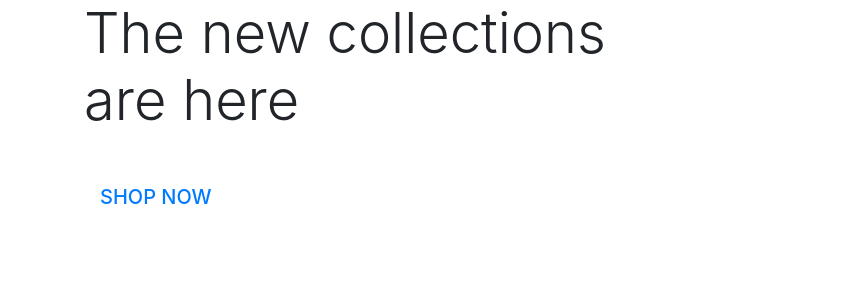
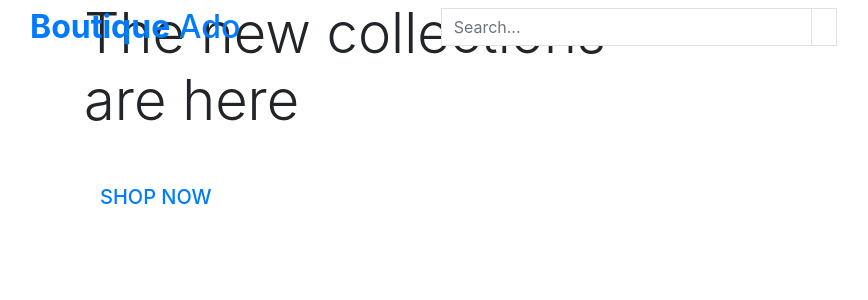
Before and after one commit to nfepb/CI-Boutique-Ado, a Django app: page / in a window 1280 px wide. Shown: the top 300 px of the page, without its empty margins (1-869 px from the left). Run offline with Django 3.2, Linux system fonts and the light colour scheme.

Commit message:
Adds header & search form in home page template.

```diff
--- a/templates/base.html
+++ b/templates/base.html
@@ -54,8 +54,44 @@
     <title>Boutique Ado {% block extra_title %}{% endblock %}</title>
   </head>
   <body>
-    <header class="container-fluid fixed-top"></header>
+    <!-- Header -->
+    <header class="container-fluid fixed-top">
+      <div class="row">
+        <div
+          class="col-12 col-lg-4 my-auto py-1 py-lg-0 text-center text-lg-left"
+        >
+          <a href="(% url 'home' %)" class="nav-link main-logo-link">
+            <h2 class="logo-font text-black my-0">
+              <strong>Boutique</strong> Ado
+            </h2>
+          </a>
+        </div>
+        <!-- Search form  -->
+        <div class="col-12 col-lg-4 my-auto py-1 py-lg-0">
+          <form action="" method="get">
+            <div class="input-group w-100">
+              <input
+                class="form-control border border-black rounded-0"
+                type="text"
+                name="q"
+                placeholder="Search..."
+              />
+              <div class="input-group-append">
+                <button
+                  type="submit"
+                  class="form-control btn btn-black border border-blavk rounded-0"
+                >
+                  <span class="icon"><i class="fas fa-search"></i></span>
+                </button>
+              </div>
+            </div>
+          </form>
+        </div>
+        <div class="col-12 col-lg-4 my-auto py-1 py-lg-0"></div>
+      </div>
+    </header>
 
+    <!-- Message area  -->
     {% if messages %}
     <div class="message-container"></div>
     {% endif %}
```
